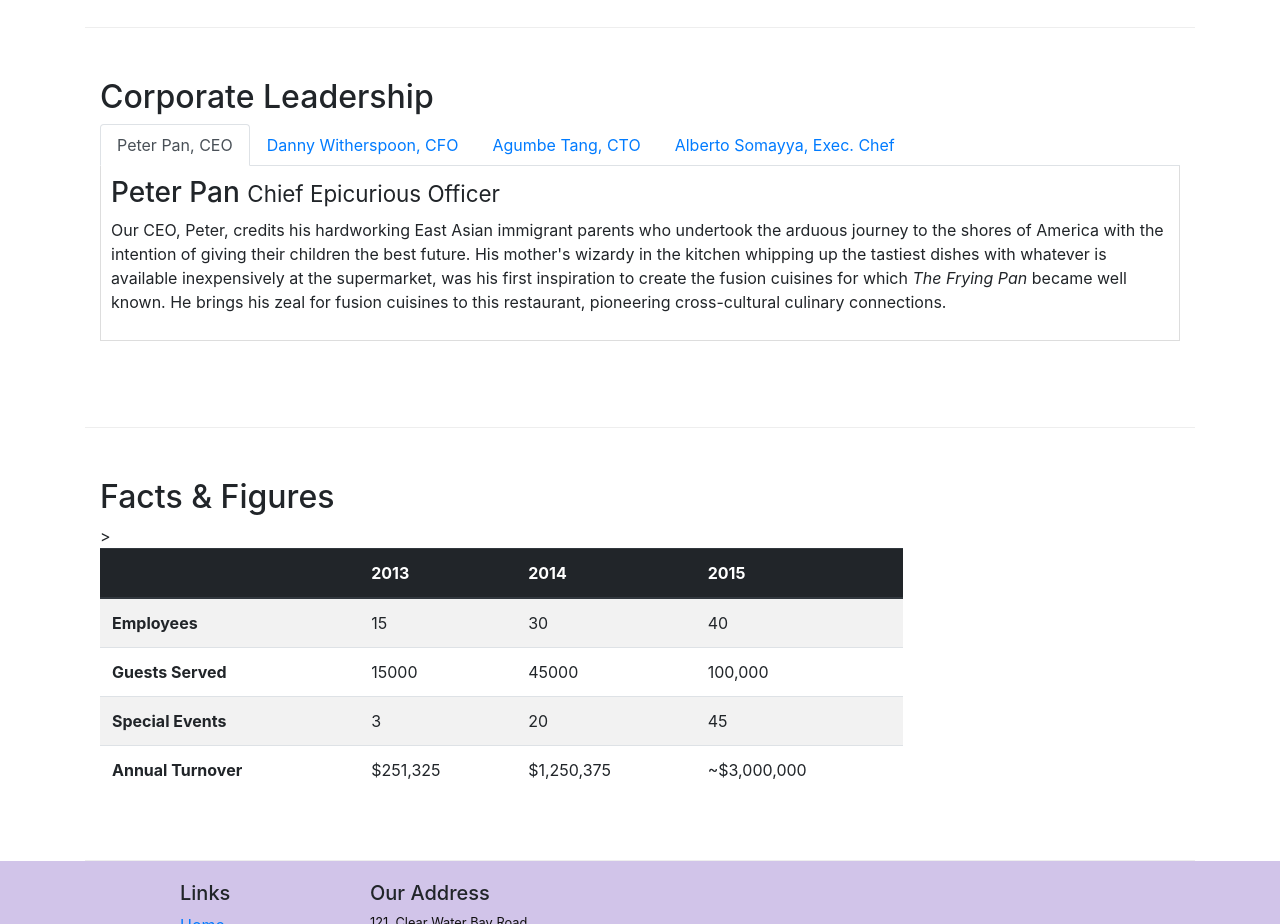
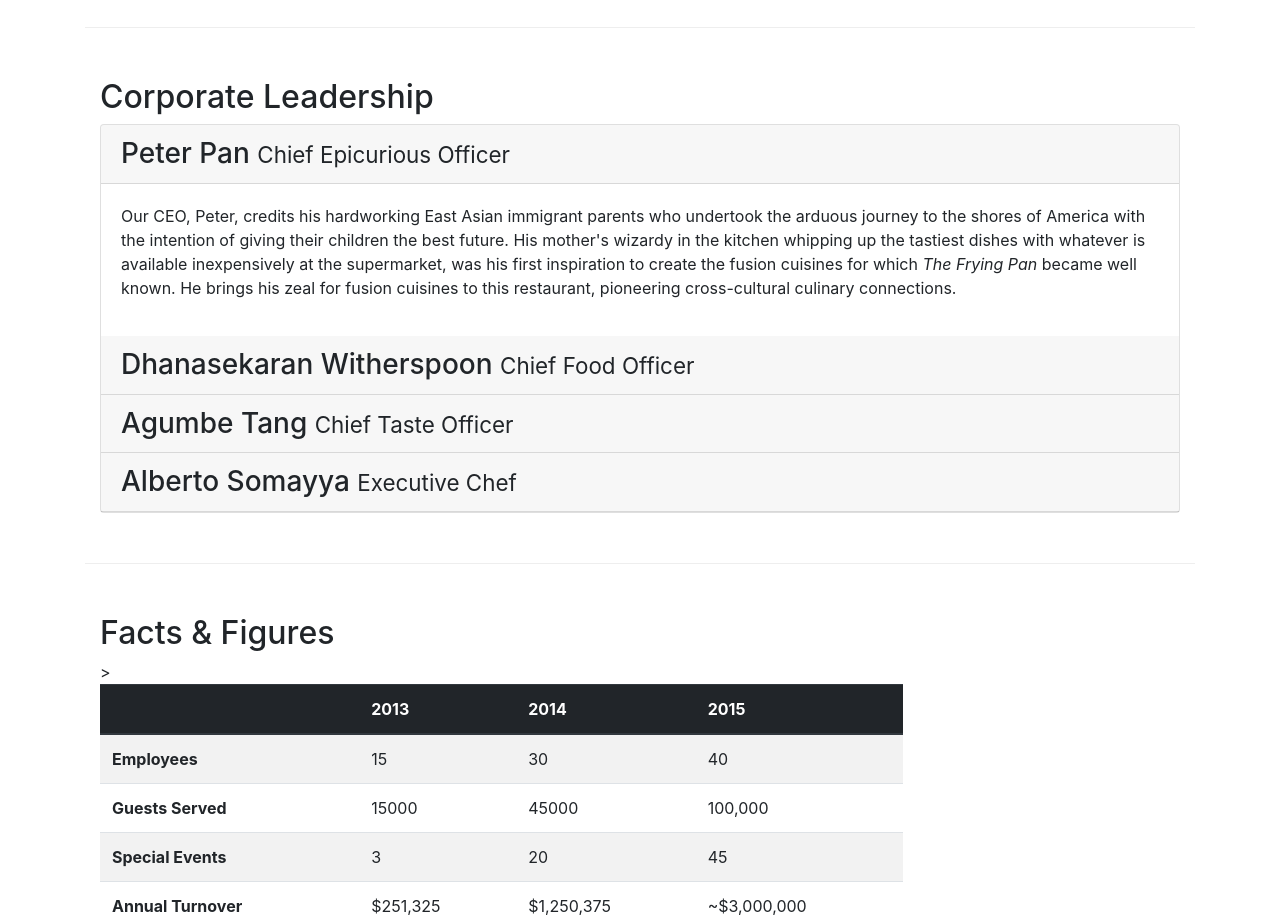
Before and after one commit to ticflay/BootStrap-course, a website: page aboutus.html in a window 1280 px wide. Shown: the part 920-1844 px from the top of the page. Drawn offline with nearby package versions, Linux system fonts and the light colour scheme.

Commit message:
Accordion

```diff
--- a/aboutus.html
+++ b/aboutus.html
@@ -98,39 +98,62 @@
         <div class = "row row-content">
             <div class = "col-12 col-sm-12">
                 <h2>Corporate Leadership</h2>
-                <ul class = "nav nav-tabs">
-                    <li class = "nav-item">
-                        <a class = "nav-link active" href="#peter" role = "tab" data-toggle = "tab">Peter Pan, CEO</a>
-                    </li>
-                    <li class = "nav-item">
-                        <a class = "nav-link" href="#danny" role = "tab" data-toggle = "tab">Danny Witherspoon, CFO</a>
-                    </li>
-                    <li class = "nav-item">
-                        <a class = "nav-link" href="#agumbe" role = "tab" data-toggle = "tab">Agumbe Tang, CTO</a>
-                    </li>
-                    <li class = "nav-item">
-                        <a class = "nav-link" href="#alberto" role = "tab" data-toggle = "tab">Alberto Somayya, Exec. Chef</a>
-                    </li>
-                </ul>
 
-                <div class = "tab-content">
 
-                    <div role = "tabpanel" class = "tab-pane fade show active" id="peter">
-                        <h3>Peter Pan <small>Chief Epicurious Officer</small></h3>
+                <div id = "accordion">
+                    <div class = "card">
+                        <div class = "card-header" role="tab" id = "peterhead">
+                            <h3 class = "mb-0">
+                                <a data-toggle = "collapse" data-target= "#peter">Peter Pan
+                                    <small>Chief Epicurious Officer</small>
+                                </a>
+                            </h3>
+                        </div>
+                        <div role = "collapse show" id="peter" data-parent = "#accordion">
+                                <div class = "card-body">
                                     <p class = "d-none d-sm-block">Our CEO, Peter, credits his hardworking East Asian immigrant parents who undertook the arduous journey to the shores of America with the intention of giving their children the best future. His mother's wizardy in the kitchen whipping up the tastiest dishes with whatever is available inexpensively at the supermarket, was his first inspiration to create the fusion cuisines for which <em>The Frying Pan</em> became well known. He brings his zeal for fusion cuisines to this restaurant, pioneering cross-cultural culinary connections.</p>
                                 </div>
+                        </div>
 
-                    <div role = "tabpanel" class = "tab-pane fade" id="danny">
-                        <h3>Dhanasekaran Witherspoon <small>Chief Food Officer</small></h3>
+                        <div class = "card-header" role="tab" id = "dannyhead">
+                            <h3 class = "mb-0">
+                                <a class = "collapsed" data-toggle = "collapse" data-target= "#danny">Dhanasekaran Witherspoon
+                                    <small>Chief Food Officer</small>                </a>
+                            </h3>
+                        </div>
+                        <div class = "collapse" id="danny" data-parent = "#accordion">
+                                <div class = "card-body">
                                     <p class = "d-none d-sm-block">Our CFO, Danny, as he is affectionately referred to by his colleagues, comes from a long established family tradition in farming and produce. His experiences growing up on a farm in the Australian outback gave him great appreciation for varieties of food sources. As he puts it in his own words, <em>Everything that runs, wins, and everything that stays, pays!</em></p>
                                 </div>
-                    <div role = "tabpanel" class = "tab-pane fade" id="agumbe">
-                        <h3>Agumbe Tang <small>Chief Taste Officer</small></h3>
+                        </div>
+
+                        <div class = "card-header" role="tab" id = "agumbehead">
+                            <h3 class = "mb-0">
+                                <a class = "collapsed" data-toggle = "collapse" data-target= "#agumbe">Agumbe Tang
+                                    <small>Chief Taste Officer</small>
+                                </a>
+                            </h3>
+                        </div>
+                        <div class = "collapse" id="agumbe" data-parent = "#accordion">
+                                <div class = "card-body">
                                     <p class = "d-none d-sm-block">Blessed with the most discerning gustatory sense, Agumbe, our CTO, personally ensures that every dish that we serve meets his exacting tastes. Our chefs dread the tongue lashing that ensues if their dish does not meet his exacting standards. He lives by his motto, <em>You click only if you survive my lick.</em></p>
                                 </div>
-                    <div role = "tabpanel" class = "tab-pane fade" id="alberto">
-                        <h3>Alberto Somayya <small>Executive Chef</small></h3>
+                        </div>
+
+                        <div class = "card-header" role="tab" id = "albertohead">
+                            <h3 class = "mb-0">
+                                <a class = "collapsed" data-toggle = "collapse" data-target= "#alberto">Alberto Somayya
+                                    <small>Executive Chef</small>
+                                </a>
+                            </h3>
+                        </div>
+                        <div class = "collapse" id="alberto" data-parent = "#accordion">
+                                <div class = "card-body">
                                     <p class = "d-none d-sm-block">Award winning three-star Michelin chef with wide International experience having worked closely with whos-who in the culinary world, he specializes in creating mouthwatering Indo-Italian fusion experiences. He says, <em>Put together the cuisines from the two craziest cultures, and you get a winning hit! Amma Mia!</em></p>
+                                </div>
+                        </div>
+
+
                     </div>
                 </div>
             </div>
```
Lines whose indentation alone changed are shown as unchanged.
